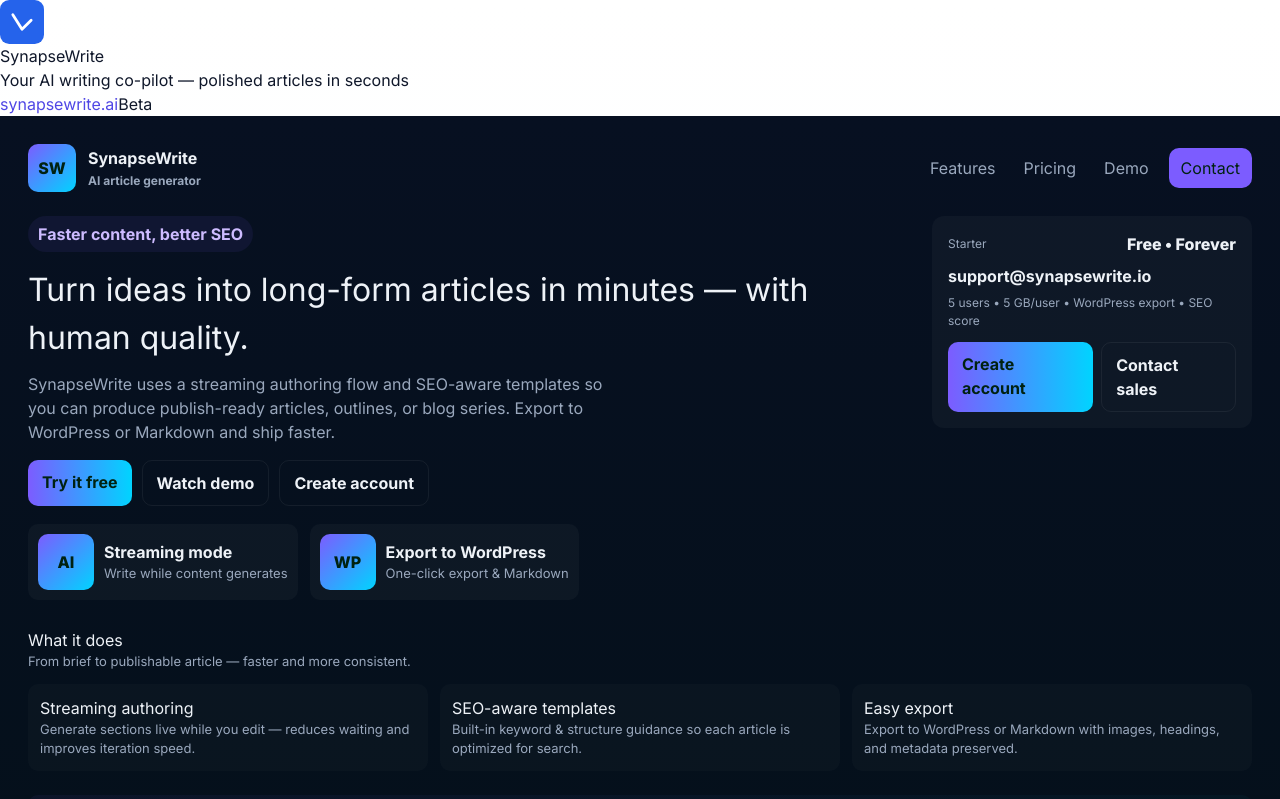
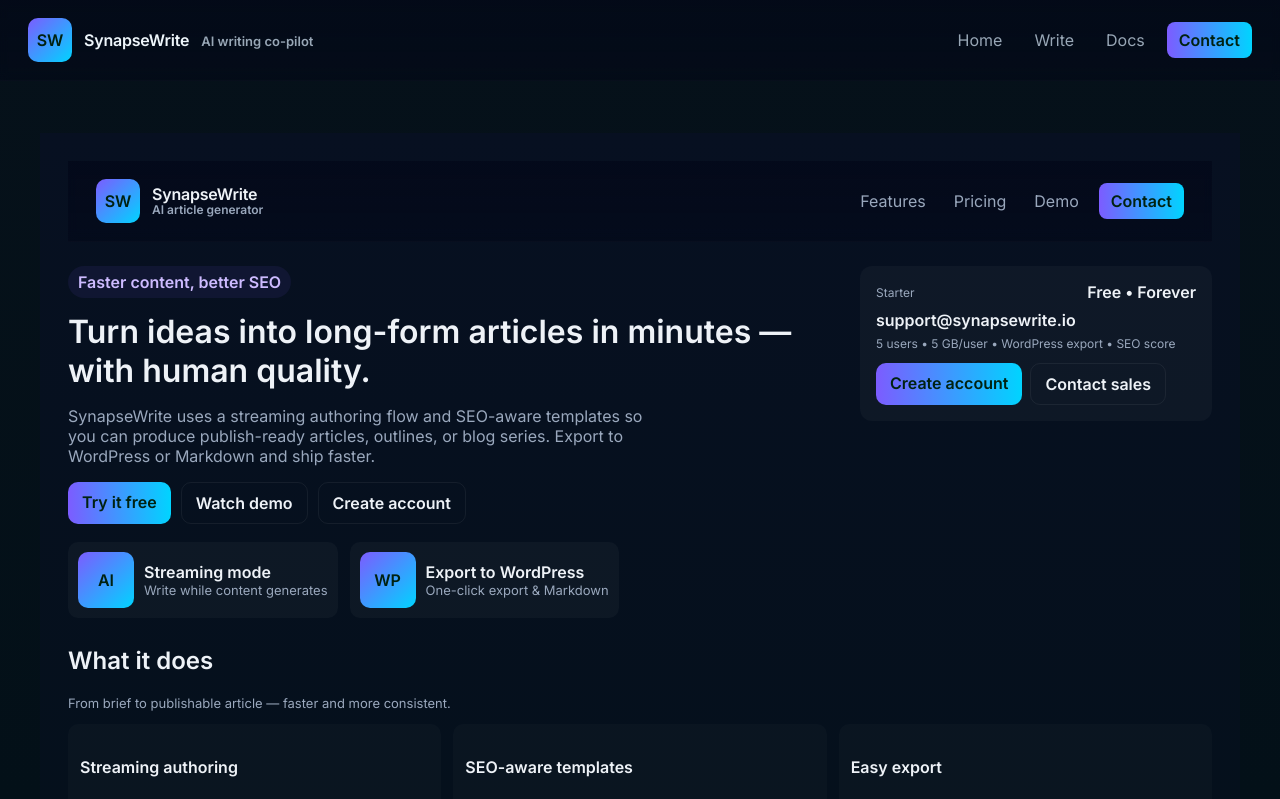
Before and after one commit to inpursuitsol/synapsewrite, a Next.js app: page / in a window 1280 px wide. Shown: the top 799 px of the page. Built offline with nearby package versions, Linux system fonts and the light colour scheme.

Commit message:
Update layout.js

```diff
--- a/app/layout.js
+++ b/app/layout.js
@@ -1,75 +1,78 @@
 // app/layout.js
-import "./globals.css";
-
 export const metadata = {
   title: "SynapseWrite",
-  description: "AI-powered article generator — SynapseWrite",
+  description: "SynapseWrite — AI article generator",
 };
 
 export default function RootLayout({ children }) {
   return (
     <html lang="en">
-      <head>
-        {/* Google font: Poppins for a modern friendly look */}
-        <link rel="preconnect" href="https://fonts.googleapis.com" />
-        <link rel="preconnect" href="https://fonts.gstatic.com" crossOrigin="" />
-        <link
-          href="https://fonts.googleapis.com/css2?family=Poppins:wght@400;600;700&display=swap"
-          rel="stylesheet"
-        />
-
-        {/* Plausible (optional) */}
-        <script defer data-domain="synapsewrite.vercel.app" src="https://plausible.io/js/plausible.js"></script>
-
-        {/* favicon */}
-        <link rel="icon" href="/favicon.svg" />
-
-        <meta name="viewport" content="width=device-width, initial-scale=1" />
-      </head>
-
+      <head />
       <body>
-        {/* Top header bar */}
-        <header className="site-header">
-          <div className="container header-inner">
-            <div className="brand">
-              {/* glyph */}
-              <svg
-                width="44"
-                height="44"
-                viewBox="0 0 48 48"
-                xmlns="http://www.w3.org/2000/svg"
-                aria-label="SynapseWrite glyph"
-                className="brand-glyph"
-              >
-                <rect width="48" height="48" rx="10" fill="#2563EB" />
-                <path
-                  d="M14 16 L24 32 L34 22"
-                  stroke="#ffffff"
-                  strokeWidth="3"
-                  strokeLinecap="round"
-                  strokeLinejoin="round"
-                  fill="none"
-                />
-              </svg>
-
-              {/* wordmark */}
-              <div className="brand-text">
-                <span className="brand-synapse">Synapse</span>
-                <span className="brand-write">Write</span>
-                <div className="brand-tagline">Your AI writing co-pilot — polished articles in seconds</div>
+        <div className="sw-shell">
+          <header className="sw-header">
+            <div className="sw-left">
+              <a href="/" className="sw-logo">SW</a>
+              <div className="sw-brand">
+                <div className="sw-title">SynapseWrite</div>
+                <div className="sw-tag">AI writing co-pilot</div>
               </div>
             </div>
 
-            <div className="header-right">
-              <a className="site-link" href="https://synapsewrite.ai" target="_blank" rel="noreferrer">
-                synapsewrite.ai
-              </a>
-              <span className="badge">Beta</span>
-            </div>
-          </div>
-        </header>
+            <nav className="sw-nav" aria-label="Main navigation">
+              <a href="/" className="sw-nav-link">Home</a>
+              <a href="/generate" className="sw-nav-link">Write</a>
+              <a href="/docs" className="sw-nav-link">Docs</a>
+              <a href="mailto:support@synapsewrite.io" className="sw-cta">Contact</a>
+            </nav>
+          </header>
 
-        <main>{children}</main>
+          <main className="sw-main">{children}</main>
+
+          <footer className="sw-footer">
+            <div>© {new Date().getFullYear()} SynapseWrite</div>
+            <div className="sw-footer-right">Made for creators — support@synapsewrite.io</div>
+          </footer>
+        </div>
+
+        <style>{`
+          /* Global shell styles */
+          @import url('https://fonts.googleapis.com/css2?family=Inter:wght@300;400;600&family=Poppins:wght@600;700&display=swap');
+
+          :root{
+            --bg: #06111a;
+            --card: #071826;
+            --muted: #98a7b6;
+            --accent-1: #7c5cff;
+            --accent-2: #00d4ff;
+            --white: #eef6fb;
+          }
+
+          html,body,#root {height:100%}
+          body{margin:0;font-family:Inter,system-ui,-apple-system,Segoe UI,Roboto,Arial;background:linear-gradient(180deg,var(--bg),#031018);color:var(--white);-webkit-font-smoothing:antialiased}
+
+          .sw-shell{min-height:100vh;display:flex;flex-direction:column}
+          .sw-header{display:flex;align-items:center;justify-content:space-between;padding:18px 28px;border-bottom:1px solid rgba(255,255,255,0.02);backdrop-filter: blur(4px);background:linear-gradient(180deg, rgba(2,6,23,0.6), rgba(2,6,23,0.45));}
+          .sw-left{display:flex;align-items:center;gap:12px}
+          .sw-logo{display:inline-grid;place-items:center;width:44px;height:44px;border-radius:10px;background:linear-gradient(135deg,var(--accent-1),var(--accent-2));color:#021;font-weight:800;text-decoration:none}
+          .sw-brand{line-height:1}
+          .sw-title{font-weight:700;letter-spacing:-0.2px}
+          .sw-tag{font-size:13px;color:var(--muted);margin-top:2px}
+
+          .sw-nav{display:flex;gap:12px;align-items:center}
+          .sw-nav-link{color:var(--muted);text-decoration:none;padding:8px 10px;border-radius:8px}
+          .sw-nav-link:hover{color:var(--white);background:rgba(255,255,255,0.02)}
+          .sw-cta{background:linear-gradient(90deg,var(--accent-1),var(--accent-2));color:#021;padding:8px 12px;border-radius:8px;text-decoration:none;font-weight:700}
+
+          .sw-main{flex:1;padding:28px;max-width:1200px;margin:0 auto;width:100%}
+          .sw-footer{display:flex;justify-content:space-between;align-items:center;padding:18px 28px;border-top:1px solid rgba(255,255,255,0.02);color:var(--muted);font-size:13px}
+          .sw-footer-right{opacity:0.9}
+
+          @media (max-width:900px){
+            .sw-nav{display:none}
+            .sw-main{padding:18px}
+          }
+        `}</style>
       </body>
     </html>
   );
```
